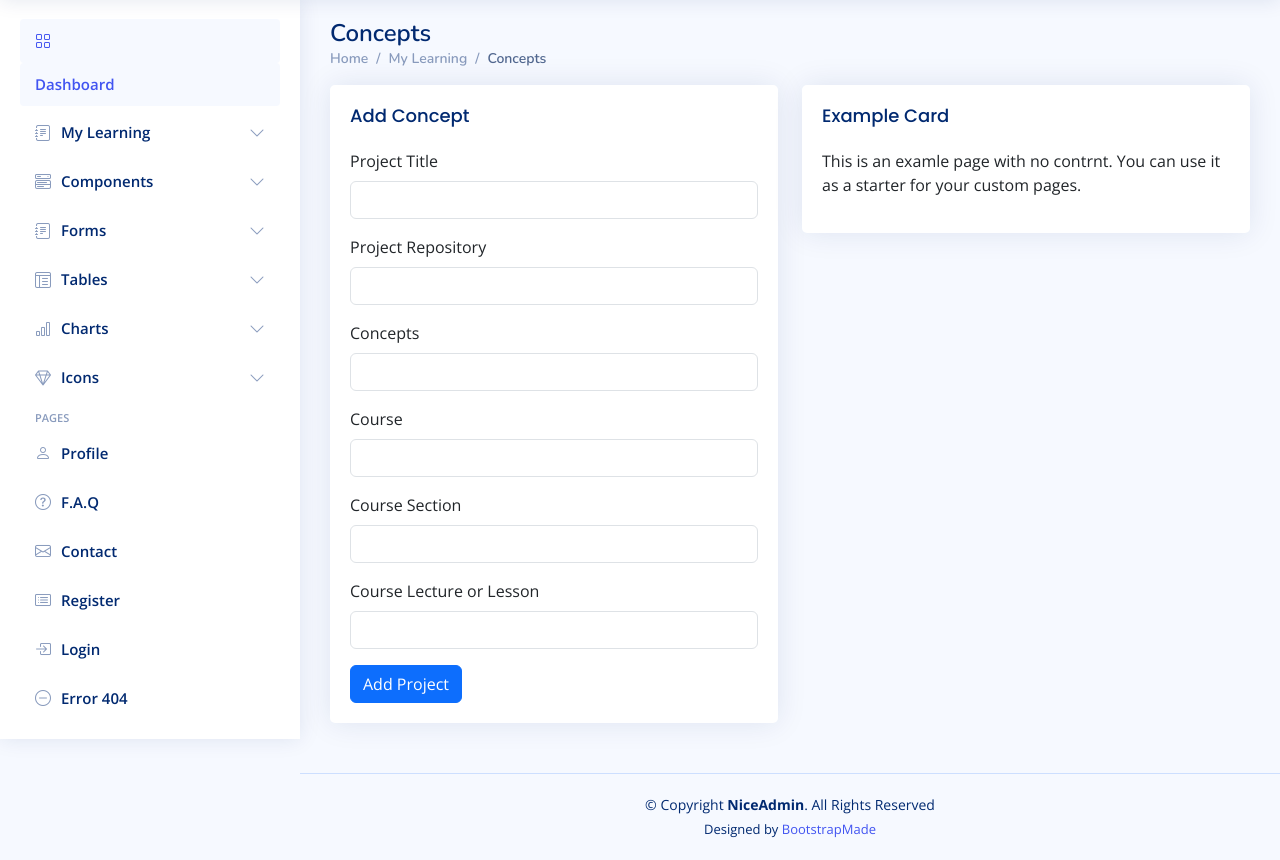
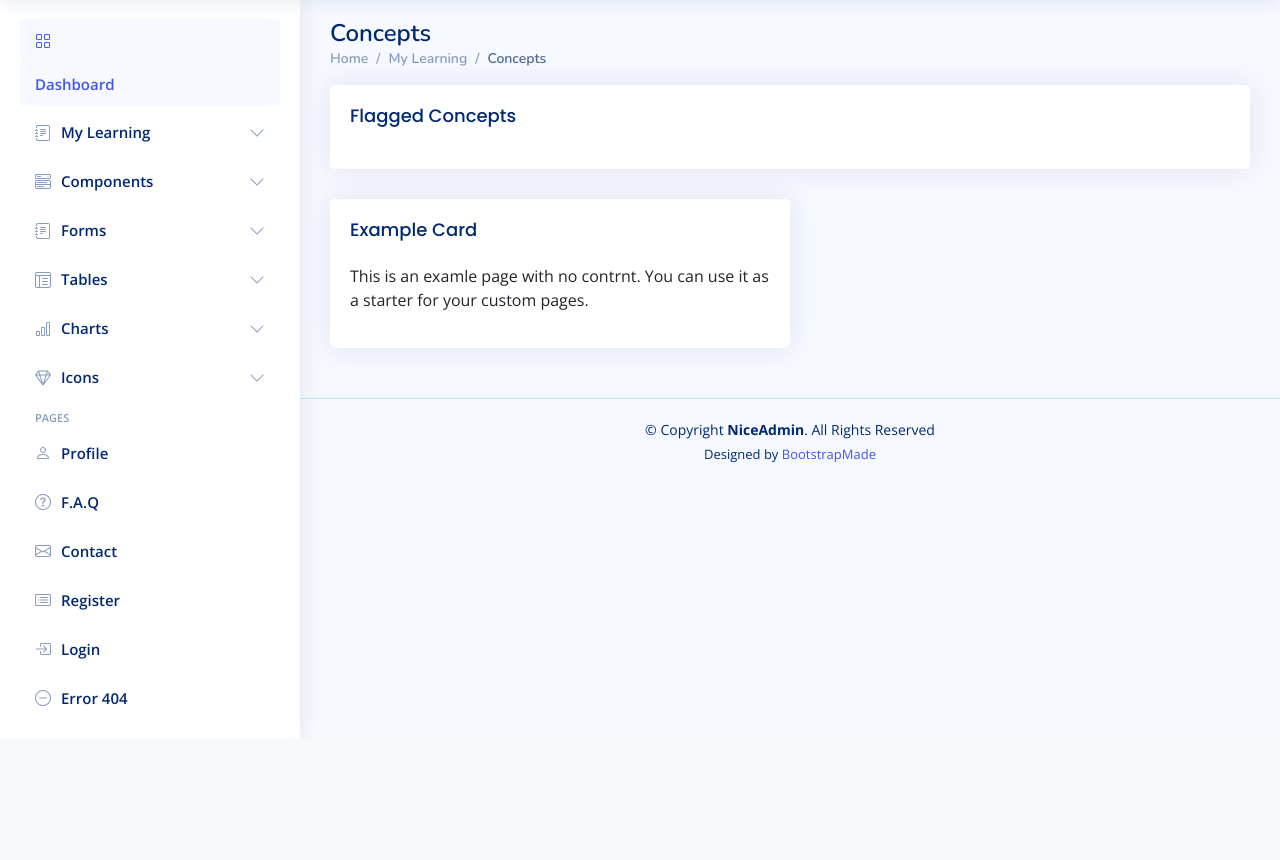
Before and after one commit to ksg-dev/my-learning, a Flask app: page /concepts in a window 1280 px wide. Shown: the part 61-921 px from the top of the page. After the commit the page ends 783 px from the top, so only its background shows below. Run offline with Flask 3, Linux system fonts and the light colour scheme; some libraries are stand-ins or nearby versions.

Commit message:
concepts landing

```diff
--- a/app/routes.py
+++ b/app/routes.py
@@ -79,9 +79,9 @@ def home():
     get_projects = db.session.execute(db.select(Project)).scalars().all()
     projects = [project for project in get_projects]
 
-    # Query db for all concepts. Convert to python list
-    get_concepts = db.session.execute(db.select(Concept)).scalars().all()
-    concepts = [concept for concept in get_concepts]
+    # # Query db for all concepts. Convert to python list
+    # get_concepts = db.session.execute(db.select(Concept)).scalars().all()
+    # concepts = [concept for concept in get_concepts]
 
     return render_template('index.html', all_courses=courses, all_projects=projects)
 
@@ -89,6 +89,16 @@ def home():
 # with app.app_context():
 #     db.session.add_all([course1, course2, proj1, proj2, concept1, concept2, concept3])
 #     db.session.commit()
+
+
+@app.route('/concepts')
+def concepts_page():
+    # Get concepts
+    get_concepts = db.session.execute(db.select(Concept)).scalars().all()
+    concepts = [concept for concept in get_concepts]
+
+    return render_template('concepts.html', concepts=concepts)
+
 
 @app.route('/add-course', methods=["GET", "POST"])
 def add_new_course():
@@ -128,23 +138,3 @@ def add_new_project():
         db.session.commit()
         return redirect(url_for("home"))
     return render_template('add.html', form=form, object="Project")
-
-
-@app.route('/concepts')
-def concepts():
-    form = NewProjectForm()
-    if form.validate_on_submit():
-        new_proj = Project(
-            project_title=form.project_title.data,
-            project_repo=form.repo.data,
-            concept=form.concept.data,
-            course=form.course.data,
-            section=form.section.data,
-            lecture=form.lecture.data,
-            date_added=date.today()
-        )
-
-        db.session.add(new_proj)
-        db.session.commit()
-        return redirect(url_for("home"))
-    return render_template('concepts.html', form=form)
--- a/app/templates/concepts.html
+++ b/app/templates/concepts.html
@@ -17,22 +17,23 @@
       </nav>
     </div><!-- End Page Title -->
 
+<!--	List Group-->
+	<div class="card">
+		<div class="card-body">
+		  <h5 class="card-title">Flagged Concepts</h5>
+
+		  <!-- List group With Icons -->
+		  <ul class="list-group">
+			  {% for concept in concepts %}
+				<li class="list-group-item"><i class="bi bi-exclamation-octagon me-1 text-warning"></i>{{ concept.concept_term }}</li>
+			  {% endfor %}
+		  </ul><!-- End List group With Icons -->
+
+		</div>
+	  </div>
+
     <section class="section">
-      <div class="row">
         <div class="col-lg-6">
-
-          <div class="card">
-            <div class="card-body">
-              <h5 class="card-title">Add Concept</h5>
-              {{ render_form(form, novalidate=True) }}
-            </div>
-          </div>
-
-        </div>
-
-
-        <div class="col-lg-6">
-
           <div class="card">
             <div class="card-body">
               <h5 class="card-title">Example Card</h5>
@@ -41,7 +42,6 @@
           </div>
 
         </div>
-      </div>
     </section>
 
   </main><!-- End #main -->
--- a/app/templates/heading.html
+++ b/app/templates/heading.html
@@ -251,7 +251,7 @@
 			</a>
 			<ul id="learn-nav" class="nav-content collapse " data-bs-parent="#sidebar-nav">
 			  <li>
-				  {{ render_nav_item('concepts', "Concepts") }}
+				  {{ render_nav_item('concepts_page', "Concepts") }}
 			  </li>
 			  <li>
 				<a href="forms-layouts.html">
```
Also changed, not shown: app/templates/add.html (+13 -0 lines).
